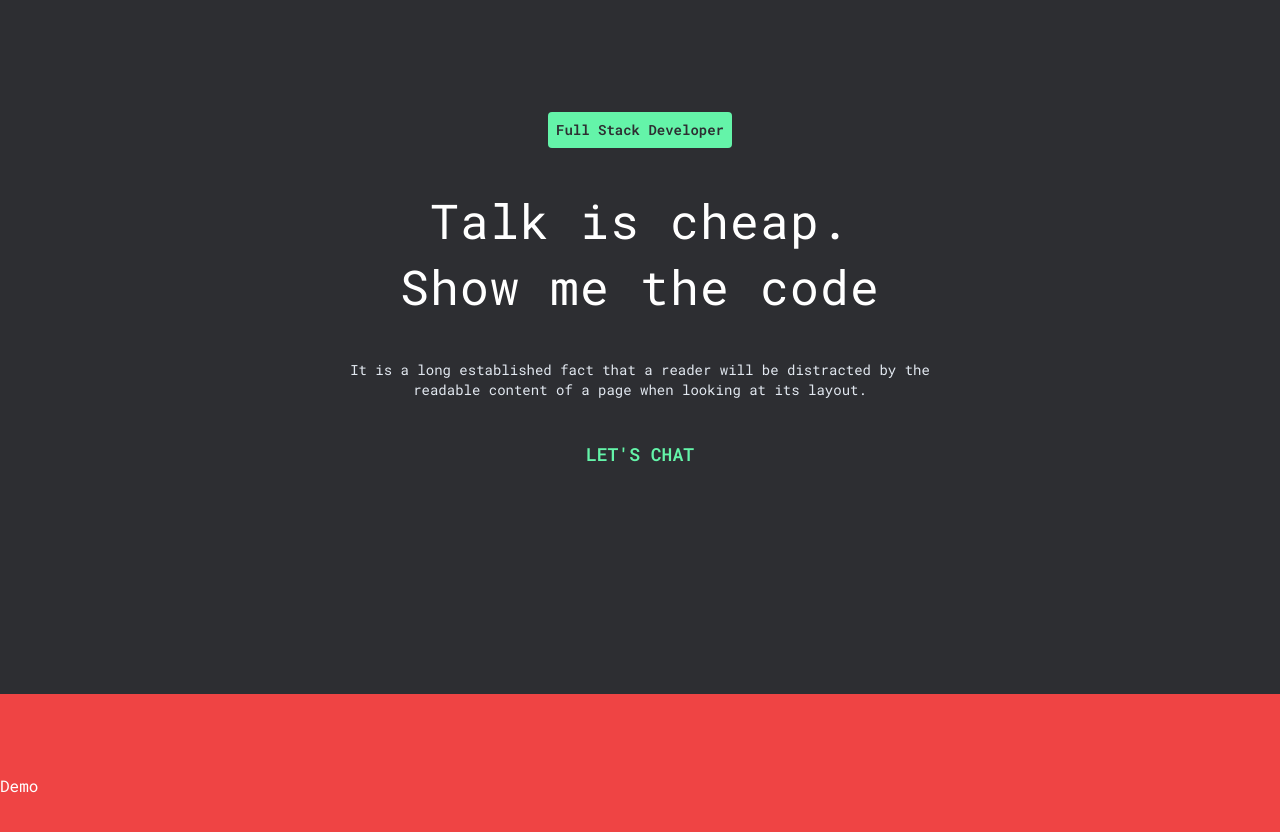
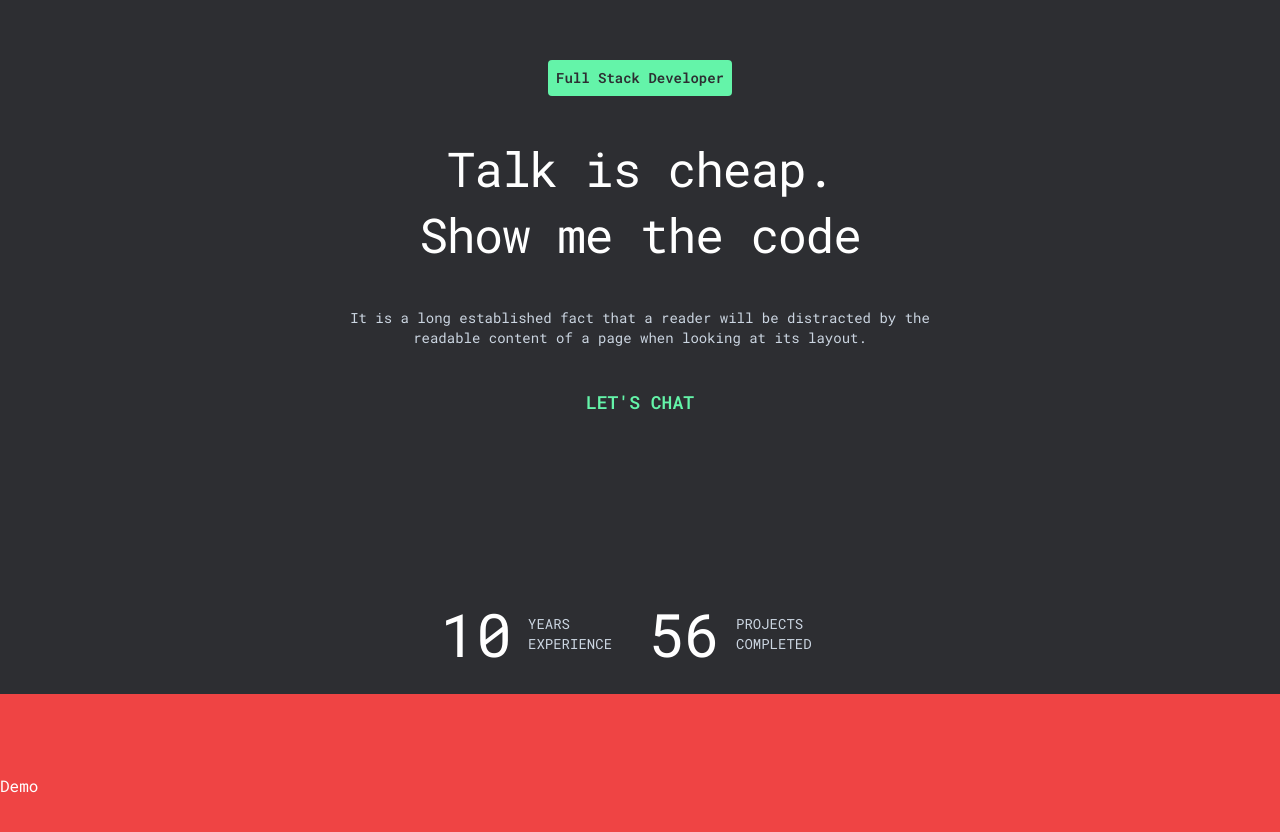
Before and after one commit to lvidal1/profile-2023, a Next.js app: page / in a window 1280 px wide. Shown: the part 106-938 px from the top of the page. Built offline with nearby package versions, Linux system fonts and the light colour scheme.

Commit message:
Add Stat component

```diff
--- a/components/Hero.tsx
+++ b/components/Hero.tsx
@@ -1,9 +1,11 @@
 import React from 'react'
 import styles from "../styles/components/Hero.module.scss"
+import Stat from './Stat';
 
 const Hero = () => {
     return (
         <section className={styles.section}>
+            <div className={styles.heroInformation}>
                 <span className={styles.label}>Full Stack Developer</span>
                 <h1 className={styles.title}>
                     Talk is cheap.<br />
@@ -15,6 +17,11 @@ const Hero = () => {
                 <a href='#' className={styles.ctaLink}>
                     LET'S CHAT
                 </a>
+            </div>
+            <div className={styles.statInformation}>
+                <Stat number={10} label={'years experience'} />
+                <Stat number={56} label={'projects completed'} />
+            </div>
         </section>
     )
 }
--- /dev/null
+++ b/components/Stat.tsx
@@ -0,0 +1,21 @@
+import React from 'react'
+
+type StatProps = {
+    label: string;
+    number: number
+};
+
+const Stat = ({ label, number }: StatProps) => {
+    return (
+        <div className='w-48 flex items-center uppercase'>
+            <div className='text-6xl'>
+                {number}
+            </div>
+            <div className='text-sm text-left pl-4 text-slate-300'>
+                {label}
+            </div>
+        </div>
+    )
+}
+
+export default Stat
--- a/styles/components/Hero.module.scss
+++ b/styles/components/Hero.module.scss
@@ -1,7 +1,15 @@
 .section{
     @apply mx-auto max-w-screen-xl text-center;
-    @apply space-y-10 flex items-center justify-center flex-col p-8 md:p-0;
+    @apply grid grid-rows-6 grid-flow-col gap-4;
     @apply h-screen min-h-0 md:min-h-screen;
+}
+
+.heroInformation{
+    @apply row-span-5 space-y-10 flex items-center justify-center flex-col md:pt-8;
+}
+
+.statInformation{
+    @apply flex justify-center space-x-4;
 }
 
 .label{
@@ -10,12 +18,12 @@
 }
 
 .title{
-    @apply text-4xl md:text-5xl md:leading-snug font-normal tracking-wide;
+    @apply text-4xl md:text-5xl md:leading-snug font-normal tracking-tight;
 }
 
 .copy{
     @apply max-w-screen-sm mx-auto;
-    @apply text-sm text-slate-200;
+    @apply text-sm text-slate-300;
 }
 
 .ctaLink{
```
Lines whose indentation alone changed are shown as unchanged.
